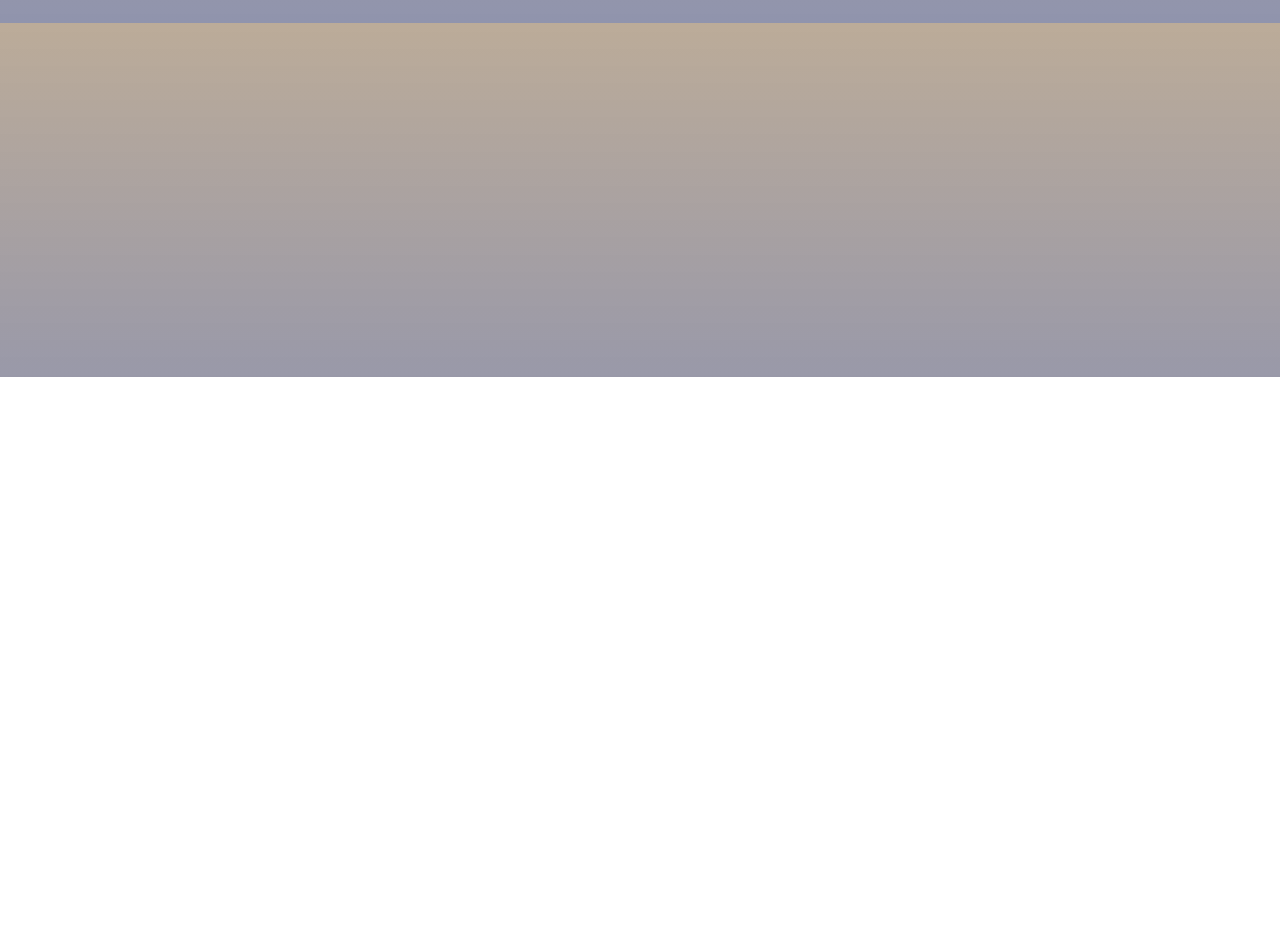
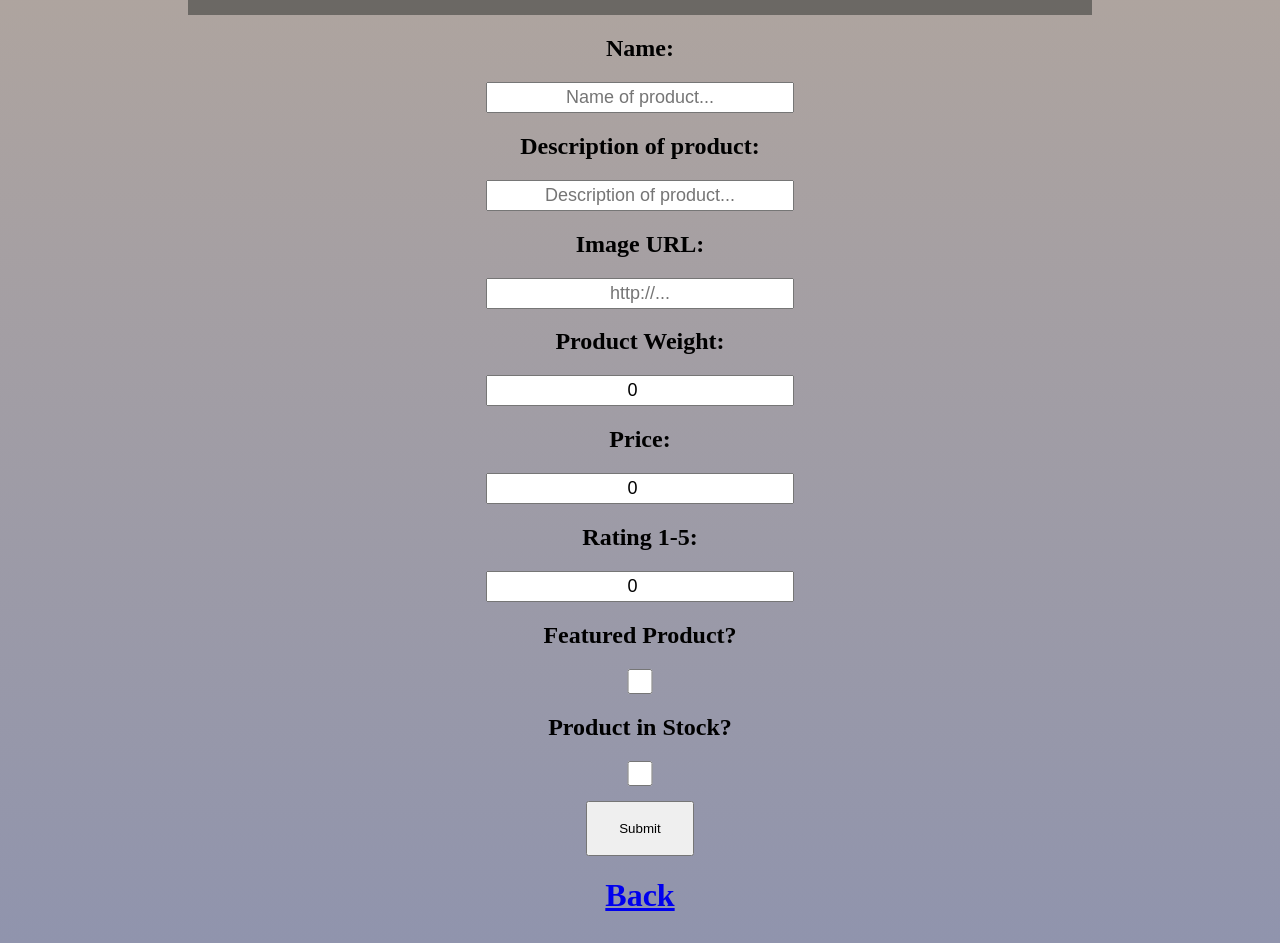
Before and after one commit to DeborahCampos1/E-Commerce-CTA, a React (Create React App) app in the folder front-end/: page /products/new in a window 1280 px wide. Shown: the part 423-1366 px from the top of the page. Before the commit the page ends 800 px from the top, so only its background shows below. Built offline with nearby package versions, Linux system fonts and the light colour scheme; no server answers.

Commit message:
Edit/ New forms complete + CSS added

```diff
--- a/front-end/src/Components/Cart.js
+++ b/front-end/src/Components/Cart.js
@@ -19,7 +19,7 @@ function Cart ({products}){
     return (
         <div>
             {/* <h3> Cart Contents </h3> */}
-            <h3>Subtotal: {cartContents.subtotal}</h3>
+            <h3>Cart Subtotal: {cartContents.subtotal}</h3>
             {/* <h4>Tax: {cartContents.subtotal * 0.08}</h4>
             <h4>Total: {cartContents.subtotal * 1.08}</h4> */}
             {/* <h4><Link to="/products"> Back to All Products</Link></h4> */}
--- a/front-end/src/Components/EditProduct.js
+++ b/front-end/src/Components/EditProduct.js
@@ -51,7 +51,7 @@ function EditProduct() {
     return (
       <div className="edit">
         <form onSubmit={handleSubmit}>
-          <label htmlFor="name"></label>
+          <label htmlFor="name"><h2>Edit Item: </h2></label>
           <input
           id="name"
           value={product.name}
@@ -60,7 +60,8 @@ function EditProduct() {
           placeholder="Name of product..."
           required
           />
-          <label htmlFor="description"></label>
+          <br></br>
+          <label htmlFor="description"><h2>Description: </h2></label>
           <input
           id="description"
           value={product.description}
@@ -69,7 +70,7 @@ function EditProduct() {
           placeholder="Description of product..."
           required
           />
-          <label htmlFor="image"></label>
+          <label htmlFor="image"><h2>Image URL: </h2></label>
           <input
           id="image"
           value={product.image}
@@ -78,7 +79,7 @@ function EditProduct() {
           placeholder="http://..."
           required
           />
-          <label htmlFor="weight"></label>
+          <label htmlFor="weight"><h2>Oz: </h2></label>
           <input
           id="weight"
           value={product.weight}
@@ -87,7 +88,7 @@ function EditProduct() {
           placeholder="Item weight"
           required
           />
-          <label htmlFor="price"></label>
+          <label htmlFor="price"><h2>Price: </h2></label>
           <input
           id="price"
           value={product.price}
@@ -96,7 +97,7 @@ function EditProduct() {
           placeholder="Product price"
           required
           />
-          <label htmlFor="rating"></label>
+          <label htmlFor="rating"><h2>Rating: </h2></label>
           <input
           id="rating"
           value={product.rating}
@@ -105,23 +106,23 @@ function EditProduct() {
           placeholder="Rating 1-5"
           required
           />
-          <label htmlFor="featured">Featured Product? </label>
+          <label htmlFor="featured"><h2>Featured Product: </h2></label>
           <input
           id="featured"
           type="checkbox"
           onChange={handleCheckboxChange}
           checked={product.featured}
           />
-          <label htmlFor="in_stock">Product in Stock? </label>
+          <label htmlFor="in_stock"><h2>Product in Stock: </h2></label>
           <input
           id="in_stock"
           type="checkbox"
           onChange={handleCheckChange}
           checked={product.in_stock}
           />
-          <input type="submit" />
+          <button type="submit"><h4>SUBMIT</h4></button>
+        <h2><Link to={`/products/${id}`}>Cancel Edit</Link></h2>
         </form>
-        <h1><Link to={`/products/${id}`}> Cancel Edit </Link></h1>
       </div>
     );
   }
--- a/front-end/src/Components/NewProductForm.js
+++ b/front-end/src/Components/NewProductForm.js
@@ -34,6 +34,11 @@ function NewProduct() {
   const handleCheckChange = ()=>{
     setProduct({...product, in_stock: !product.in_stock})
   }
+  const handleCheckboxChange = () =>{
+
+    setProduct({...product, featured: !product.featured})
+  }
+
   const handleSubmit = (e)=>{
     e.preventDefault()
 
@@ -44,7 +49,7 @@ function NewProduct() {
     return (
       <div className="new">
       <form onSubmit={handleSubmit}>
-        <label htmlFor="name">Name: </label>
+        <label htmlFor="name"><h2>Name: </h2></label>
         <input
         id="name"
         value={product.name}
@@ -53,7 +58,7 @@ function NewProduct() {
         placeholder="Name of product..."
         required
         />
-        <label htmlFor="description">Description of product:</label>
+        <label htmlFor="description"><h2>Description of product:</h2></label>
         <input
         id="description"
         value={product.description}
@@ -62,7 +67,7 @@ function NewProduct() {
         placeholder="Description of product..."
         required
         />
-        <label htmlFor="image">Image URL:</label>
+        <label htmlFor="image"><h2>Image URL: </h2></label>
         <input
         id="image"
         value={product.image}
@@ -71,7 +76,7 @@ function NewProduct() {
         placeholder="http://..."
         required
         />
-        <label htmlFor="weight">Product Weight:</label>
+        <label htmlFor="weight"><h2>Product Weight:</h2></label>
         <input
         id="weight"
         value={product.weight}
@@ -80,7 +85,7 @@ function NewProduct() {
         placeholder="Item weight"
         required
         />
-        <label htmlFor="price">Price: </label>
+        <label htmlFor="price"><h2>Price: </h2></label>
         <input
         id="price"
         value={product.price}
@@ -89,7 +94,7 @@ function NewProduct() {
         placeholder="Product price"
         required
         />
-        <label htmlFor="rating">Rating 1-5:</label>
+        <label htmlFor="rating"><h2>Rating 1-5:</h2></label>
         <input
         id="rating"
         value={product.rating}
@@ -98,21 +103,21 @@ function NewProduct() {
         placeholder="Rating 1-5"
         required
         />
-        {/* <label htmlFor="featured">Featured Product? </label>
+        <label htmlFor="featured"><h2>Featured Product? </h2></label>
         <input
         id="featured"
         type="checkbox"
         onChange={handleCheckboxChange}
         checked={product.featured}
-        /> */}
-        <label htmlFor="in_stock">Product in Stock? </label>
+        />
+        <label htmlFor="in_stock"><h2>Product in Stock? </h2></label>
         <input
         id="in_stock"
         type="checkbox"
         onChange={handleCheckChange}
         checked={product.in_stock}
         />
-        <input type="submit" />
+        <button className="new" type="submit">Submit</button>
       </form>
       <h1><Link to={`/products/`}> Back </Link></h1>
     </div>
--- a/front-end/src/Components/ProductDetails.js
+++ b/front-end/src/Components/ProductDetails.js
@@ -31,8 +31,9 @@ function ProductDetails() {
 
     return (
       <article className="details">
-        <div>
+        <div className="detail">
           <h1>{product.description}</h1>
+        <button>Add To Cart</button>
         </div>
           <img src={product.image}alt={product.description}></img>
           <p>
@@ -43,7 +44,6 @@ function ProductDetails() {
           </p>
         <button onClick={handleDelete}> Delete </button>
         <button><Link to={`/products/${id}/edit`}>Edit</Link></button>
-        <button>Add To Cart</button>
         <h3><Link to="/products"> Back to All Products</Link></h3>
       </article>
     );
--- a/front-end/src/index.css
+++ b/front-end/src/index.css
@@ -1,14 +1,22 @@
 body{
     background: linear-gradient( #b4a28de5, #9094ad);
-    /* background-color: rgb(206, 196, 179);} */
+}
+main{
+  width: 60%;
+  margin: auto;
+  display: flex;
+  flex-wrap: wrap;
+  justify-content: center;
 }
 #nav{
     display: flex;
+    flex-wrap: wrap;
+    flex-direction: column;
     background-color: aliceblue;
     justify-content: space-around;
     align-items: center;
     padding: 2em 2em;
-    width: 75%;
+    width: 60%;
     margin: auto;
     border: solid 25px #64615ee5;
 }
@@ -16,9 +24,7 @@ body{
     text-decoration: none;
     color: rgb(22, 20, 20);
     font-size: 0.75em;
-    /* border: 3px solid  #64615ee5; */
     padding:10px;
-    /* background-color: #a59381e5; */
 }
 #nav a:hover{
   color:rgb(255, 253, 240);
@@ -91,14 +97,9 @@ body{
     }
   }
 
-main{
-    width: 60%;
-    margin: auto;
-}
 .Products img{
     width: 350px;
     height: 200px;
-    /* border-radius: 70%; */
 }
 .Products{
     display: flex;
@@ -106,27 +107,24 @@ main{
     flex-wrap: wrap;
     justify-content: space-between;
     gap: 10px;
-    /* border: 1px solid rgb(128, 125, 125); */
-
+    margin-top: 75px;
+    margin-bottom: 75px;
 }
 .Product{
-    border: solid 1px rgb(46, 52, 58);
-    /* height: 350px; */
+    border: solid 1px rgb(255, 253, 240);
     border-radius: 12px;
     padding: 2px;
     gap: 1px;
     background-color: rgb(179, 189, 206);
 }
 .buttons{
-  /* background-color: rgb(179, 189, 206); */
     display: flex;
     text-align: center;
     flex-wrap: wrap;
     justify-content: space-around;
-    /* padding: 1em; */
-    /* gap: 50px; */
+    padding-top: 0.5em;
+    gap: 50px;
     align-items: center;
-    /* border: 1px solid rgb(46, 52, 58); */
 }
 .buttons button{
     height:30px;
@@ -136,6 +134,11 @@ main{
 }
 .details{
   text-align: center;
+  margin-top:25px;
+  align-content: center;
+}
+.details:hover{
+  border:2px solid rgb(255, 253, 240);
 }
 .details button{
   border: .5px solid rgb(46, 52, 58);
@@ -147,12 +150,23 @@ main{
 }
 
 .details img{
+  display: flex;
+  margin: auto;
   border-radius: 12px;
-  border: 2px solid rgb(46, 52, 58);
+  border: 2px solid rgb(255, 253, 240);
   width: 550px;
 }
-.details h2 {
-  color:rgb(40, 99, 153)
+.details h2{
+  color:black;
+
+}
+.detail h1{
+  font-size: 2em;
+  padding: 5px;
+}
+.details h2:hover {
+  color: rgb(128, 225, 128);
+
 }
 .details h1:hover{
   color:rgb(255, 253, 240);
@@ -167,7 +181,6 @@ main{
 }
 .description{
   align-items: center;
-  /* text-align: left; */
 }
 .description a{
   color:rgb(10, 13, 17)
@@ -183,3 +196,45 @@ main{
   width: 100px;
   margin: 1px;
 }
+
+input[type],
+textarea {
+  height: 25px;
+  display: flex;
+  width: 300px;
+  margin: auto;
+  text-align: center;
+  font-size: large;
+  align-content: center;
+}
+.edit{
+  text-align: center;
+}
+.new{
+  text-align: center;
+}
+input[type="checkbox"] {
+  margin: auto;
+  width: 15%;
+  align-content: center;
+  margin-bottom: 15px;
+}
+
+button[type="submit"] {
+
+  height: 55px;
+  width: 35%;
+  margin: auto;
+  text-align: center;
+}
+h2 a{
+  color: rgb(22, 20, 20);
+  padding: 10px;
+  width: 88%;
+  text-align: center;
+  margin: auto;
+}
+h2 a:hover{
+  color:rgb(255, 253, 240);
+  border: 4px solid rgb(179, 189, 206);
+}
```
